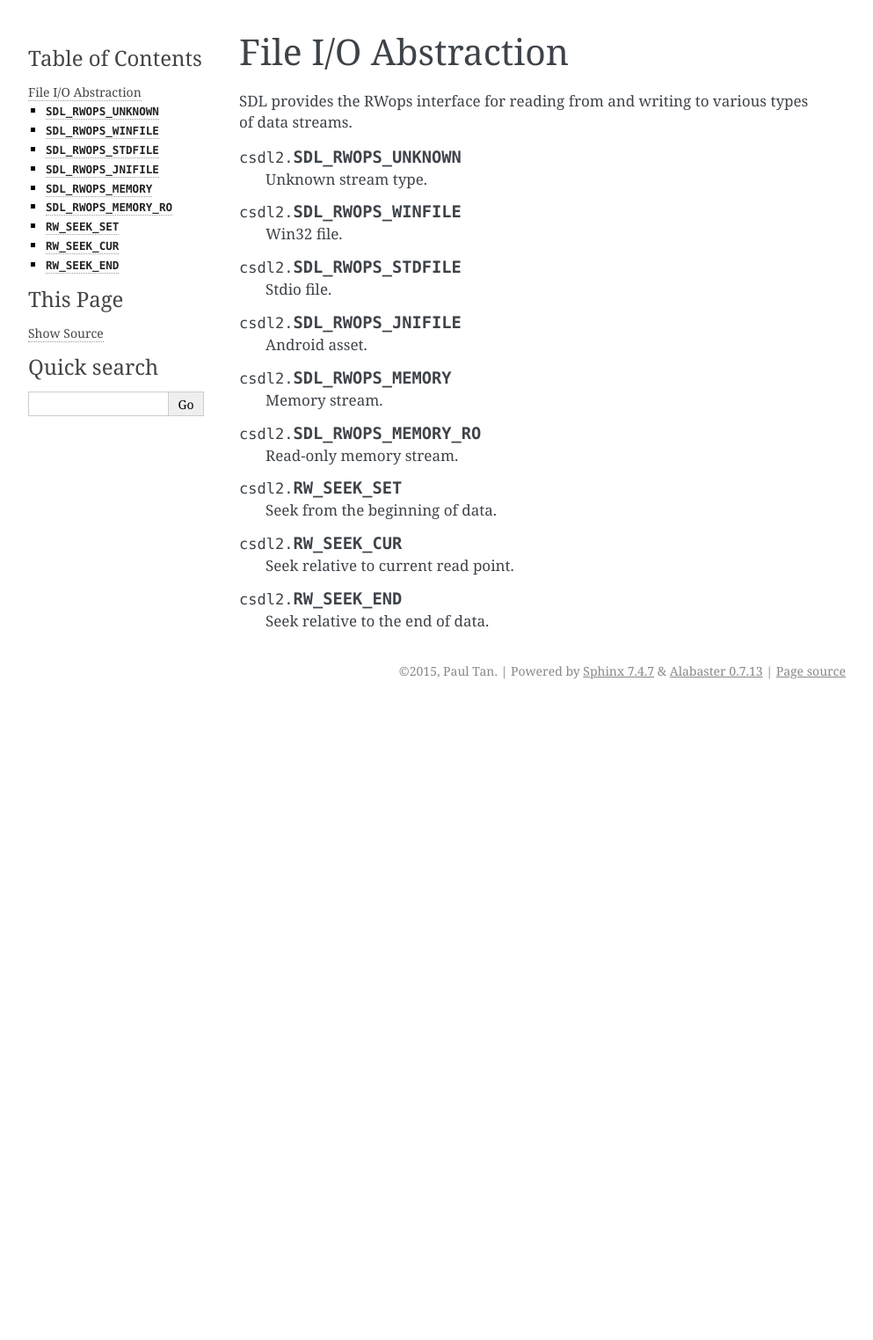
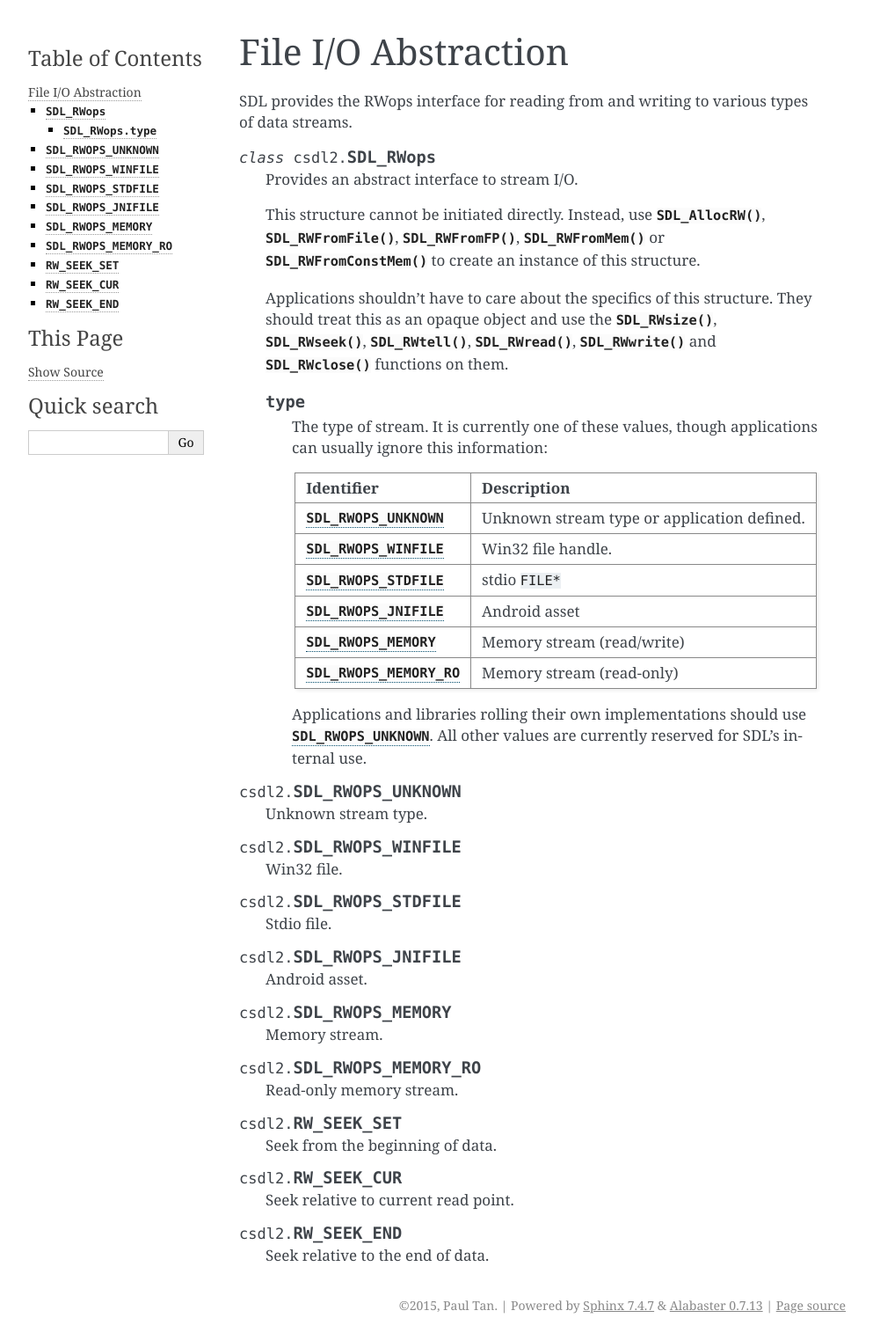
Before and after one commit to pyokagan/pycsdl2, a Sphinx documentation site: the page built from docs/source/api/rwops.rst, in a window 1280 px wide. Shown: the whole page at 88% size, without its empty margins (148-1141 px from the left). Built offline with Sphinx 7.4.7, drawn with Linux system fonts in a browser that asks for light colours; before the commit the page ends 900 px from its top, so only the background shows below that.

Commit message:
docs/api/rwops: document SDL_RWops

```diff
--- a/docs/source/api/rwops.rst
+++ b/docs/source/api/rwops.rst
@@ -4,6 +4,39 @@ File I/O Abstraction
 
 SDL provides the RWops interface for reading from and writing to various types
 of data streams.
+
+.. class:: SDL_RWops
+
+   Provides an abstract interface to stream I/O.
+
+   This structure cannot be initiated directly. Instead, use :func:`SDL_AllocRW`,
+   :func:`SDL_RWFromFile`, :func:`SDL_RWFromFP`, :func:`SDL_RWFromMem` or :func:`SDL_RWFromConstMem` to create
+   an instance of this structure.
+
+   Applications shouldn't have to care about the specifics of this structure.
+   They should treat this as an opaque object and use the :func:`SDL_RWsize`,
+   :func:`SDL_RWseek`, :func:`SDL_RWtell`, :func:`SDL_RWread`,
+   :func:`SDL_RWwrite` and :func:`SDL_RWclose` functions on them.
+
+   .. attribute:: type
+
+      The type of stream. It is currently one of these values, though
+      applications can usually ignore this information:
+
+      ============================= ===========================================
+      Identifier                    Description
+      ============================= ===========================================
+      :const:`SDL_RWOPS_UNKNOWN`    Unknown stream type or application defined.
+      :const:`SDL_RWOPS_WINFILE`    Win32 file handle.
+      :const:`SDL_RWOPS_STDFILE`    stdio ``FILE*``
+      :const:`SDL_RWOPS_JNIFILE`    Android asset
+      :const:`SDL_RWOPS_MEMORY`     Memory stream (read/write)
+      :const:`SDL_RWOPS_MEMORY_RO`  Memory stream (read-only)
+      ============================= ===========================================
+
+      Applications and libraries rolling their own implementations should use
+      :const:`SDL_RWOPS_UNKNOWN`. All other values are currently reserved for
+      SDL's internal use.
 
 .. data:: SDL_RWOPS_UNKNOWN
 
```
